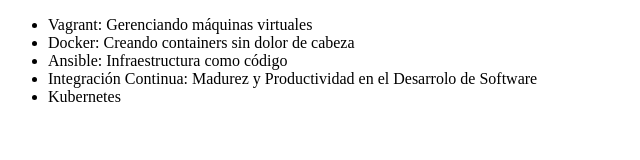
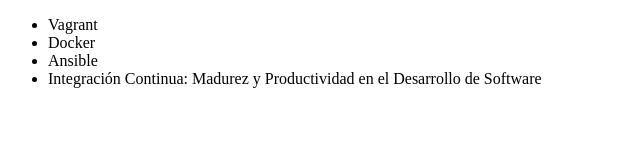
Before and after one commit to YeisonSSB/alura-git, a plain HTML site: page index.html in a window 1280 px wide. Shown: the whole page, without its empty margins (0-640 px from the left). Drawn offline with Linux system fonts and the light colour scheme.

Commit message:
Revert "DOCS: Actualizando informacion"
This reverts commit 1172e89af04ed1a86cff129cc4e55d437ffc7af7.

```diff
--- a/index.html
+++ b/index.html
@@ -2,15 +2,16 @@
 <html lang="en">
 <head>
     <meta charset="UTF-8">
-        <title>Lista de cursos de DevOps de Alura</title>
+    <meta http-equiv="X-UA-Compatible" content="IE=edge">
+    <meta name="viewport" content="width=device-width, initial-scale=1.0">
+    <title>Cursos de Alura</title>
 </head>
 <body>
     <ul>
-            <li>Vagrant: Gerenciando máquinas virtuales</li>
-            <li>Docker: Creando containers sin dolor de cabeza</li>
-            <li>Ansible: Infraestructura como código</li>
-            <li>Integración Continua: Madurez y Productividad en el Desarrolo de Software</li>
-            <li>Kubernetes</li>
+        <li>Vagrant</li>
+        <li>Docker</li>
+        <li>Ansible</li>
+        <li>Integración Continua: Madurez y Productividad en el Desarrollo de Software</li>
     </ul>
 </body>
 </html>
```
Lines whose indentation alone changed are shown as unchanged.
